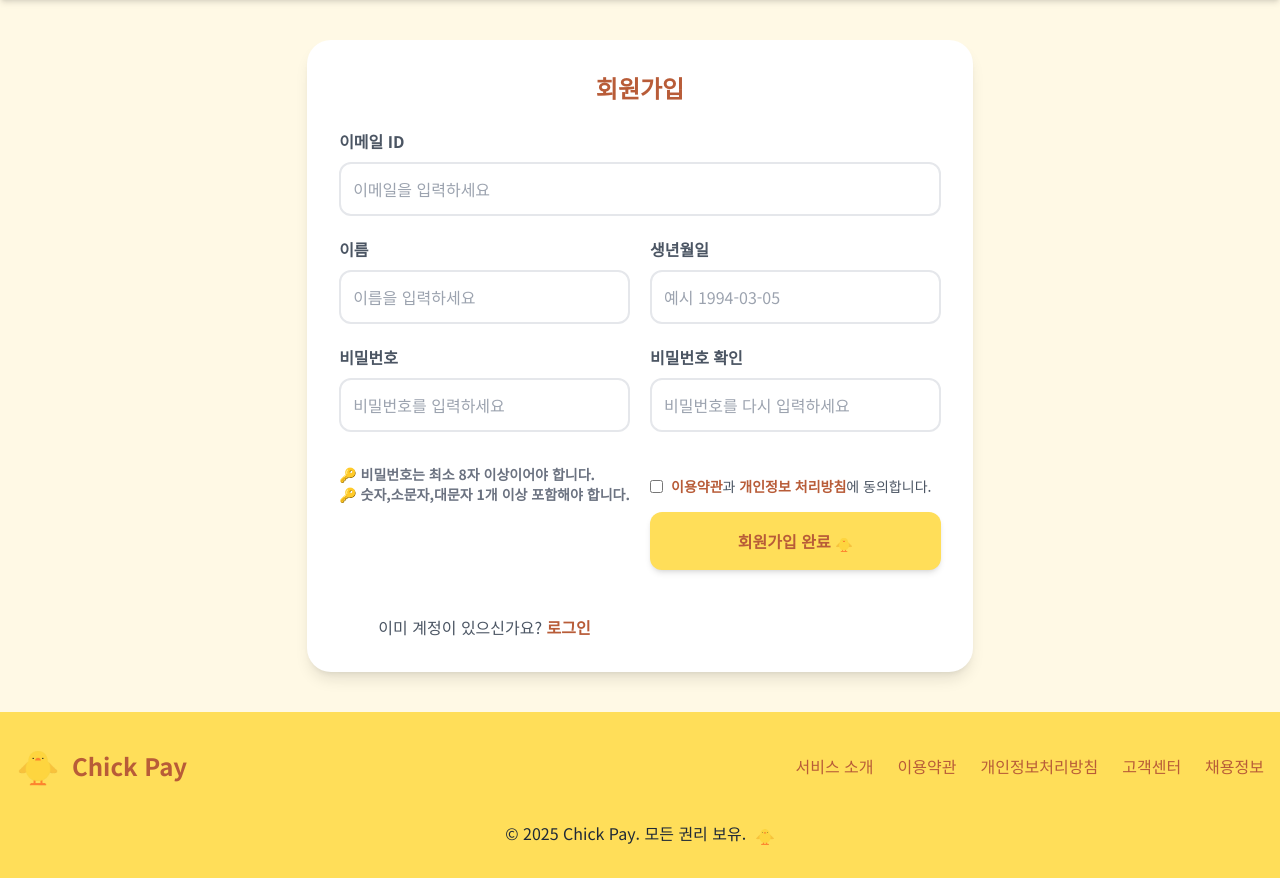
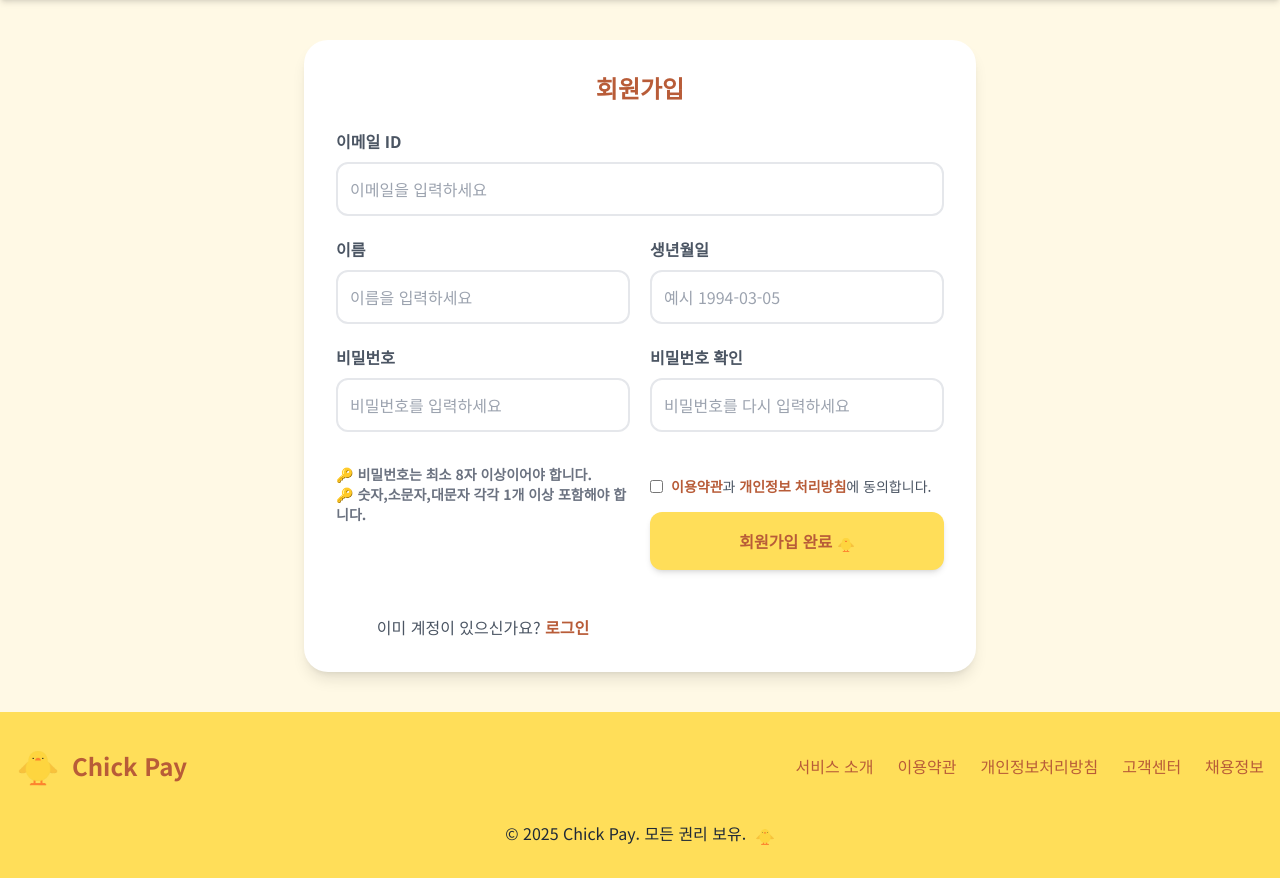
Before and after one commit to koreano3/Chick-pay-3rd, a Django app: page /zapp/register/ in a window 1280 px wide. Shown: the part 80-958 px from the top of the page. Run offline with Django 5.2, Linux system fonts and the light colour scheme; parts of the project's set-up code (start-up, migrations or seed data) failed here and were passed over; some libraries are stand-ins or nearby versions.

Commit message:
register fornt fix2

```diff
--- a/templates/register.html
+++ b/templates/register.html
@@ -44,7 +44,7 @@
 
             <div class="text-sm font-semibold text-gray-500 mt-3">
                 🔑 비밀번호는 최소 8자 이상이어야 합니다.<br>
-                🔑 숫자,소문자,대문자 1개 이상 포함해야 합니다.<br>
+                🔑 숫자,소문자,대문자 각각 1개 이상 포함해야 합니다.<br>
             </div>
 
 
```
